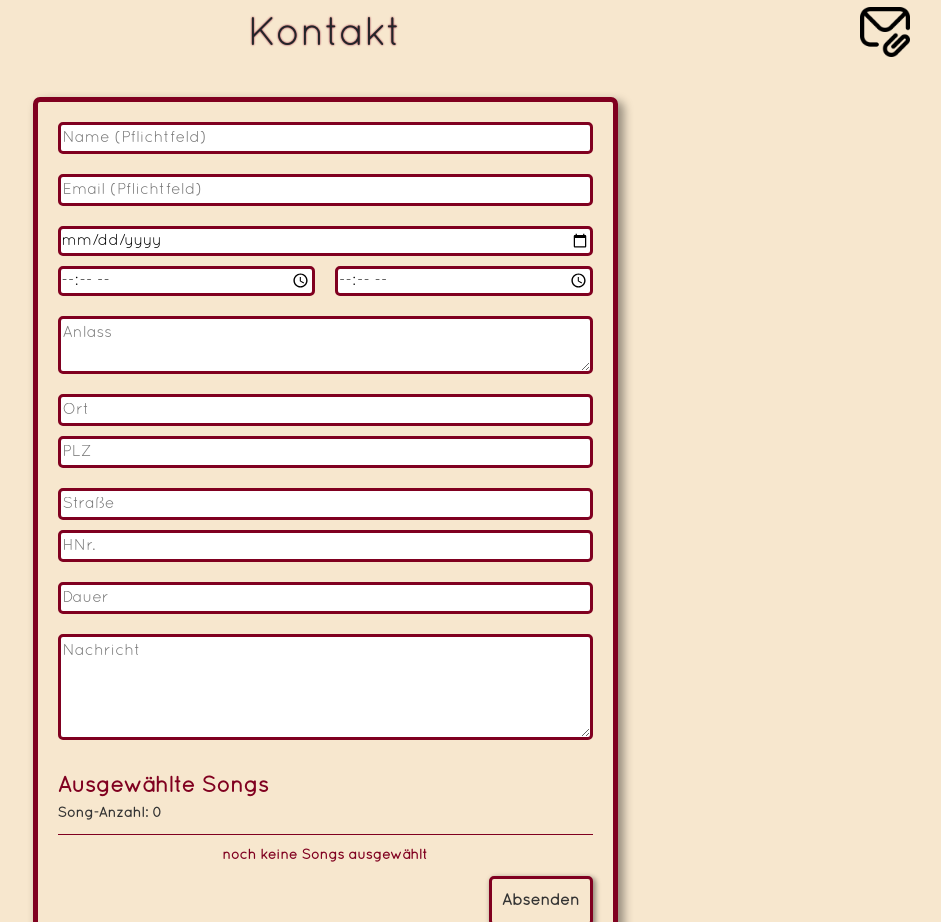
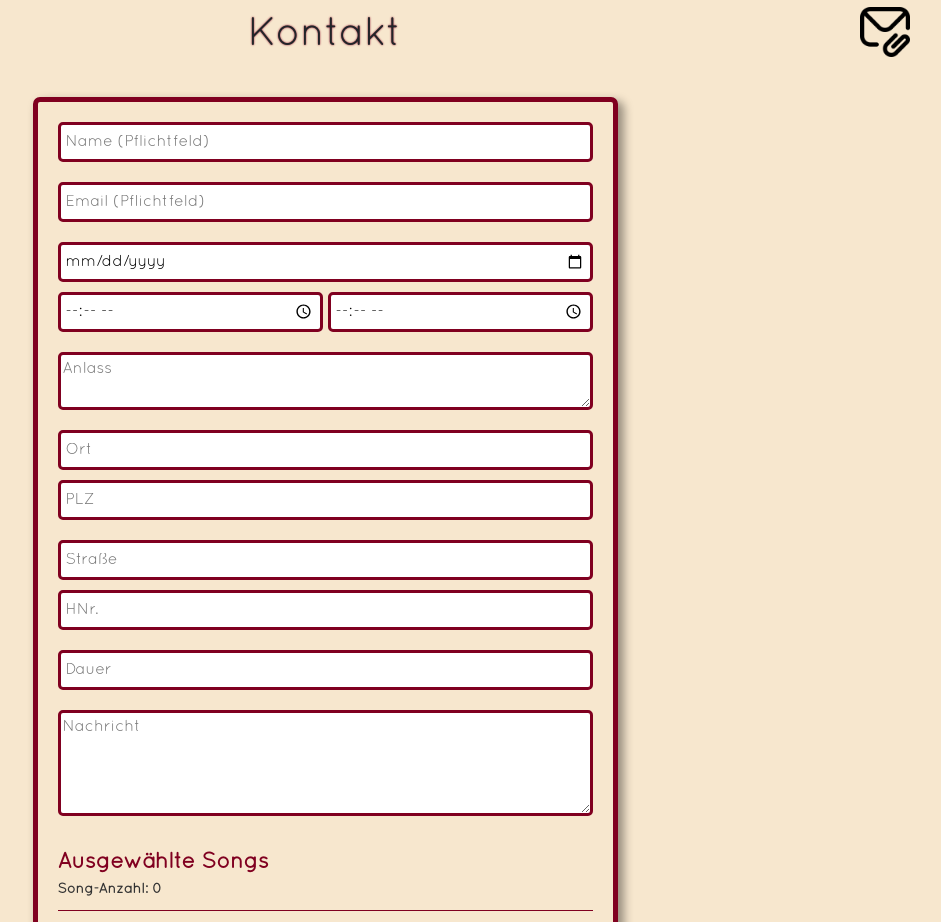
Before and after one commit to ZuiHydraClique/NickAndFriends, a React (Create React App) app: page / in a window 1280 px wide. Shown: the part 3120-4042 px from the top of the page, without its empty margins (315-1256 px from the left). Built offline with nearby package versions, Linux system fonts and the light colour scheme.

Commit message:
dateinput resizing

```diff
--- a/src/Kontakt/Kontakt.css
+++ b/src/Kontakt/Kontakt.css
@@ -96,6 +96,7 @@
 
 input {
     border-radius: 5px;
+    padding: 5px;
     border: 3px solid #800020;
 }
 
@@ -420,6 +421,10 @@ textarea {
             flex-direction: column; /* Ändern Sie die Richtung für kleinere Bildschirme */
     }
 
+    .second-layer-form {
+        gap: 5px;
+    }
+
     .date-input {
         width: 100%;
     }
```
